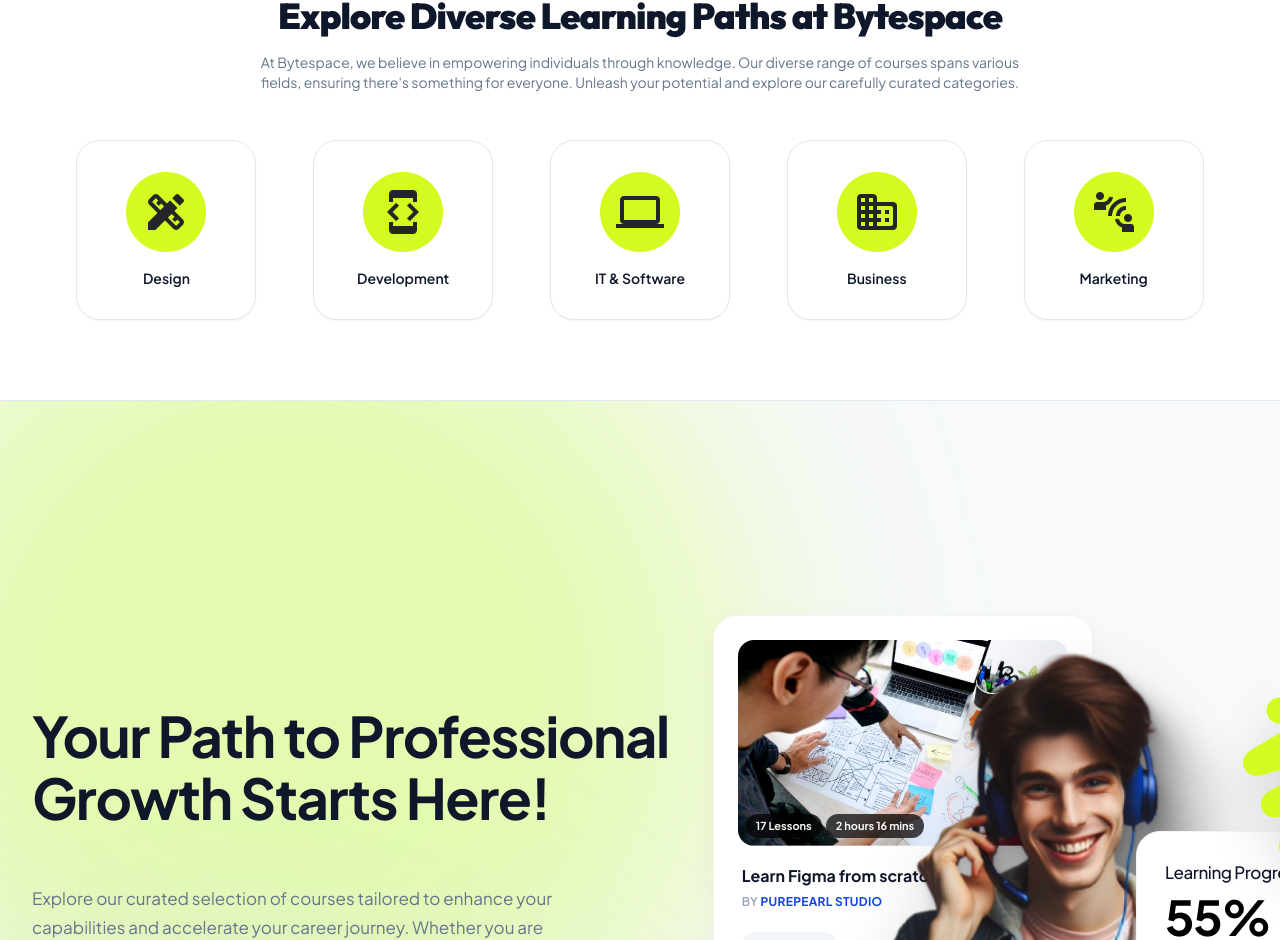
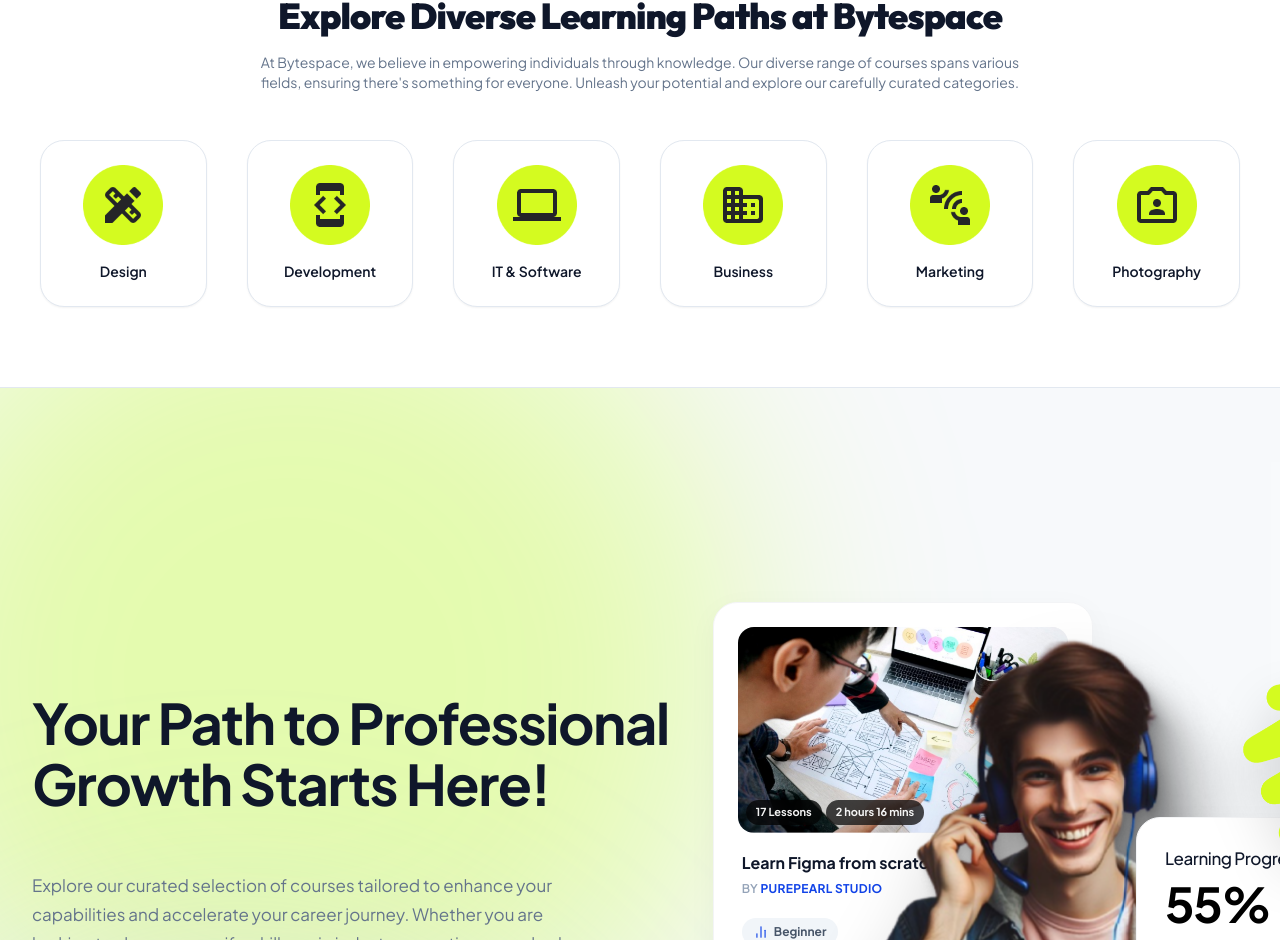
Before and after one commit to raisatabassumkabir/ByteSpace-New, a React (Vite) app in the folder bytespace-frontend/: page / in a window 1280 px wide. Shown: the part 2587-3527 px from the top of the page. Built offline with nearby package versions, Linux system fonts and the light colour scheme.

Commit message:
Add Photography learning path image and update grid layout to 6 columns

```diff
--- a/bytespace-frontend/src/features/landing/components/LearningPaths.tsx
+++ b/bytespace-frontend/src/features/landing/components/LearningPaths.tsx
@@ -6,6 +6,7 @@ const paths = [
   { name: 'IT & Software', image: '/images/learning-paths/path-it.png' },
   { name: 'Business', image: '/images/learning-paths/path-business.png' },
   { name: 'Marketing', image: '/images/learning-paths/path-marketing.png' },
+  { name: 'Photography', image: '/images/learning-paths/path-photography.png' },
 ];
 
 export const LearningPaths: React.FC = () => {
@@ -23,7 +24,7 @@ export const LearningPaths: React.FC = () => {
         </div>
 
         {/* Categories Grid */}
-        <div className="grid grid-cols-2 sm:grid-cols-3 lg:grid-cols-5 gap-8 sm:gap-12 lg:gap-12 w-full max-w-6xl mx-auto px-2">
+        <div className="grid grid-cols-2 md:grid-cols-3 lg:grid-cols-6 gap-8 sm:gap-12 lg:gap-10 w-full max-w-7xl mx-auto px-2">
           {paths.map((path) => (
             <button
               key={path.name}
```
Also changed, not shown: bytespace-frontend/public/images/learning-paths/path-photography.png (added).
